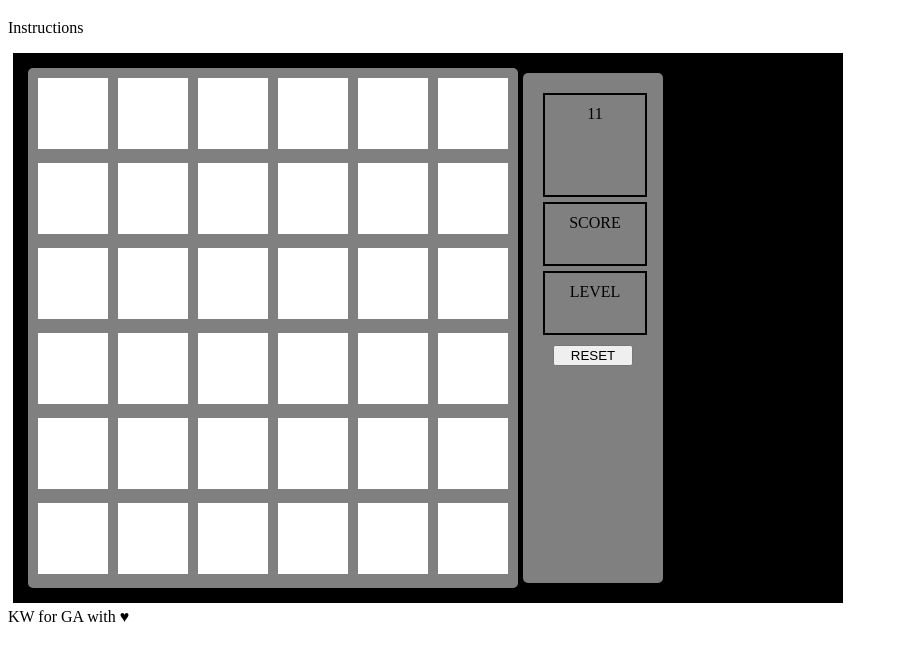
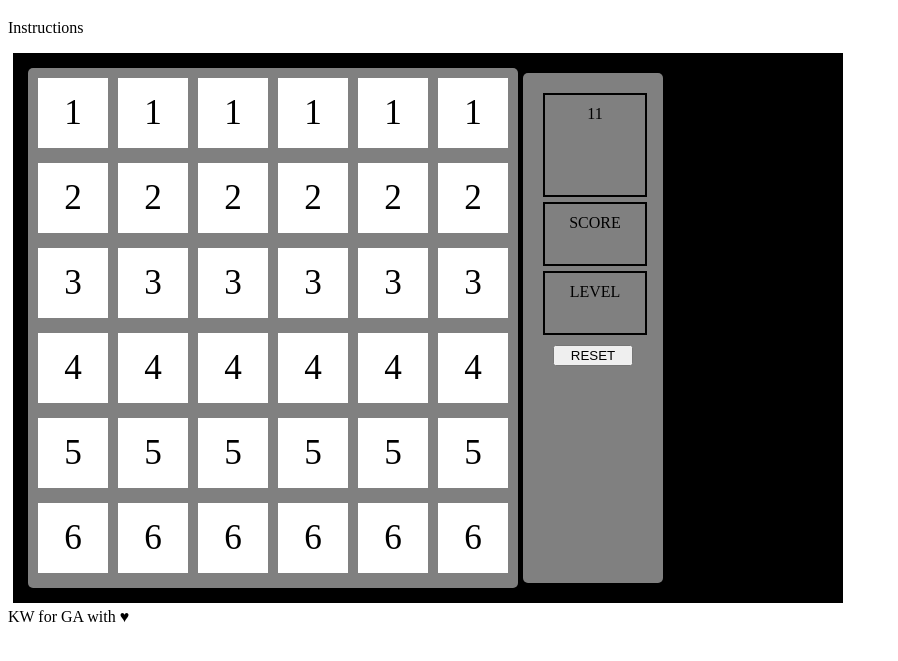
Before and after one commit to kimberlywondo/Sumon_Game, a plain HTML site: page index.html in a window 1280 px wide. Shown: the part 61-722 px from the top of the page, without its empty margins (0-898 px from the left). Drawn offline with Linux system fonts and the light colour scheme.

```diff
--- a/app.js
+++ b/app.js
@@ -1,15 +1,26 @@
 //Create 36 board tiles using tilesJS library
 //tiles should be numbered 1-6 (6 of each)
-var TILE_IDS = [
-    1, 1, 1, 1, 1, 1, 2, 2, 2, 2, 2, 2, 3, 3, 3, 3, 3, 3, 4, 4, 4, 4, 4, 4, 5, 5, 5, 5, 5, 5, 6, 6, 6, 6, 6, 6
-];
-
+var tileIDs = [ 1, 1, 1, 1, 1, 1,
+                2, 2, 2, 2, 2, 2,
+                3, 3, 3, 3, 3, 3,
+                4, 4, 4, 4, 4, 4,
+                5, 5, 5, 5, 5, 5,
+                6, 6, 6, 6, 6, 6];
 var totalValue = 126;
 var tileCount = 36;
 var score = 0;
 
+
+var sum = tileIDs.reduce(function(a, b) { return a + b; }, 0);
+
+console.log(sum);
+
+
 //start game --> shuffle tiles; score 0
 
+
+    //shuffle tiles
+    //createBoard function pushes tile.ID into array to be shuffled
 
 
 //computer generates random integer from 2-12 and displays the number to the user (.displayNum)
@@ -21,56 +32,30 @@ function displayNum() {
     randomNum = String(randomNum);
     generatedNum.innerHTML = randomNum;
 }
-
 displayNum();
 
-//creates tiles on board and assigns tile id
 var $board = document.getElementById("board");
 
-
 function createBoard() {
-  for (let i = 1; i <= tileCount; i++) {
-      var tile = document.createElement("div");
-      tile.id = i;
-      tile.className = "tile";
-      if (tile.id <= 6) {
-          tile.innerHTML === "1";
-      } else if (tile.id <= 12) {
-          tile.innerHTML === "2";
-      } else if ( tile.id <= 18) {
-          tile.innerHTML === "3";
-      } else if ( tile.id <= 24) {
-          tile.innerHTML === "4";
-      } else if ( tile.id <= 30) {
-          tile.innerHTML === "5";
-      } else {
-          tile.innerHTML === "6";
-      }
-    console.log(tile.id, tile.innerHTML);
+for (let i = 0; i < tileIDs.length; i += 1) {
+    var tile = document.createElement("div");
+    tile.className = "tile";
+    tile.id = i;
+    tile.innerHTML = tileIDs[i];
+    console.log(tile.innerHTML);
     $board.appendChild(tile);
-  }
-
-};
-
+    }  console.log(tile.id, tile.innerHTML, tile.value);
+}
 createBoard();
-
-
-
-
-
-var numberToSum = function() {
-    for (var i=1; i <= tileCount; i++) {
-
-    }
-};
-
 
 
 //user selects activeTiles from board --> (selectedTiles)
 // sum selectedTiles
 
-    //if sum(selectedTiles) ==== numberToSum --> (selectedTiles value * 2) --> add to userScore
-        //kill selectedTiles --> Generate new numberToSum
+
+
+    //if sum(selectedTiles) ==== displayNum --> (selectedTiles value * 2) --> add to userScore
+        //kill selectedTiles --> Generate new displayNum
             //* make sure number generated is not > sum of ramaining active tiles or can't be created with available tiles
 
 
@@ -83,9 +68,6 @@ var numberToSum = function() {
 
 
 
-var sum = TILE_IDS.reduce(function(a, b) { return a + b; }, 0);
-
-console.log(sum);
 
 
 //?? possible next level with 8x8 board??
--- a/style.css
+++ b/style.css
@@ -35,7 +35,12 @@ p{
     height: 60px;
     width: 60px;
     margin: 5px;
-    padding: 10px 5px 1px 5px;
+    padding: 5px 5px 5px 5px;
+    text-align: center;
+    font-size: 220%;
+    vertical-align: middle;
+    line-height: 60px;
+
 :hover{
         background: yellow;
     }
```
